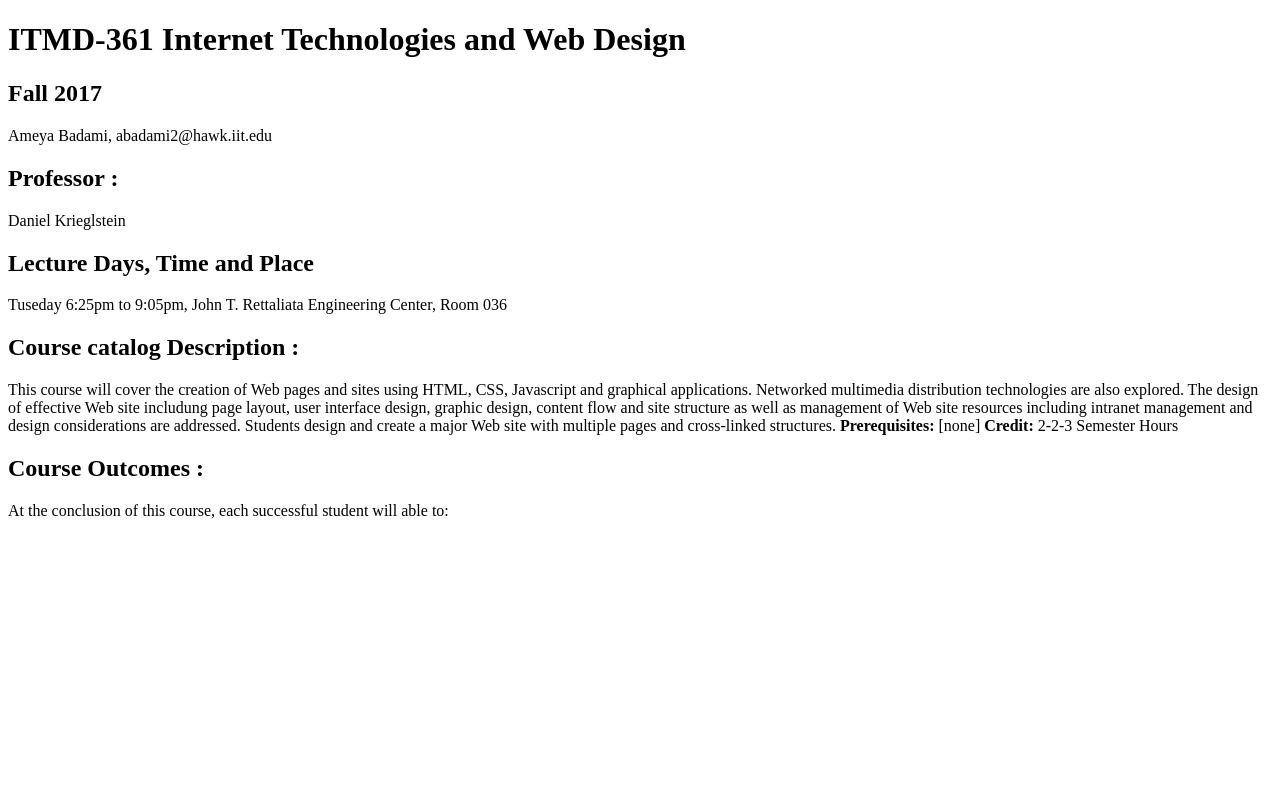
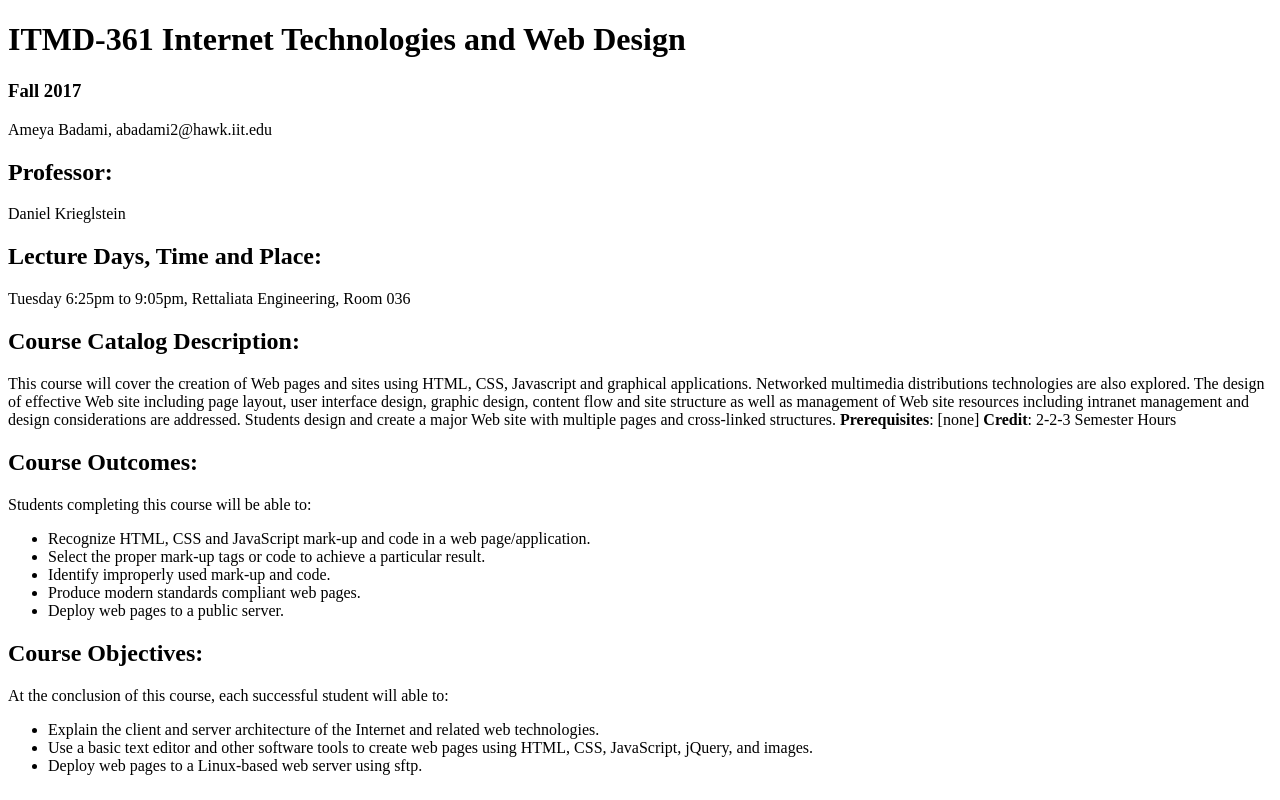
Before and after one commit to Ameya014/Lab2, a plain HTML site: page index.html in a window 1280 px wide. Drawn offline with Linux system fonts and the light colour scheme.

Commit message:
Re did the whole work

```diff
--- a/index.html
+++ b/index.html
@@ -1,26 +1,54 @@
 
-<!DOCTYPE HTML>
+<!DOCTYPE html>
 <html lang="en">
 <head>
+
 	<meta charset="UTF-8">
 	<title>ITMD-361 Internet Technologies and Web Design</title>
+
 </head>
+
 <body>
-  <header>
+
 	<h1>ITMD-361 Internet Technologies and Web Design</h1>
-  </haeder>
-  <h2>Fall 2017</h2>
+
+	<h3>Fall 2017</h3>
 	<p>Ameya Badami, abadami2@hawk.iit.edu</p>
-  <h2>Professor :</h2>
+
+	<h2>Professor:</h2>
 	<p>Daniel Krieglstein</p>
-  <h2>Lecture Days, Time and Place</h2>
-  <p>Tuseday 6:25pm to 9:05pm, John T. Rettaliata Engineering Center, Room 036</p>
-  <h2>Course catalog Description :</h2>
+
+	<h2>Lecture Days, Time and Place:</h2>
+	<p>Tuesday 6:25pm to 9:05pm, Rettaliata Engineering, Room 036</p>
+
+	<h2>Course Catalog Description:</h2>
 	<p>This course will cover the creation of Web pages and sites using HTML, CSS, Javascript and graphical applications.
-  Networked multimedia distribution technologies are also explored.
-  The design of effective Web site includung page layout, user interface design, graphic design,
-  content flow and site structure as well as management of Web site resources including intranet management and design considerations are addressed.
+	   Networked multimedia distributions technologies are also explored.
+	   The design of effective Web site including page layout, user interface design, graphic design, content flow and site structure
+	   as well as management of Web site resources including intranet management and design considerations are addressed.
 	   Students design and create a major Web site with multiple pages and cross-linked structures.
-  <strong>Prerequisites:</strong> [none] <strong>Credit:</strong> 2-2-3 Semester Hours</p>
-  <h2>Course Outcomes :</h2>
+	   <strong>Prerequisites</strong>: [none] <strong>Credit</strong>: 2-2-3 Semester Hours
+	</p>
+
+	<h2>Course Outcomes:</h2>
+	<p>Students completing this course will be able to:</p>
+
+	<ul>
+		<li>Recognize HTML, CSS and JavaScript mark-up and code in a web page/application.</li>
+		<li>Select the proper mark-up tags or code to achieve a particular result.</li>
+		<li>Identify improperly used mark-up and code.</li>
+		<li>Produce modern standards compliant web pages.</li>
+		<li>Deploy web pages to a public server.</li>
+	</ul>
+
+	<h2>Course Objectives:</h2>
 	<p>At the conclusion of this course, each successful student will able to:</p>
+
+    <ul>
+		<li>Explain the client and server architecture of the Internet and related web technologies.</li>
+		<li>Use a basic text editor and other software tools to create web pages using HTML, CSS, JavaScript, jQuery, and images.</li>
+		<li>Deploy web pages to a Linux-based web server using sftp.</li>
+	</ul>
+
+</body>
+</html>
```
Lines whose indentation alone changed are shown as unchanged.
